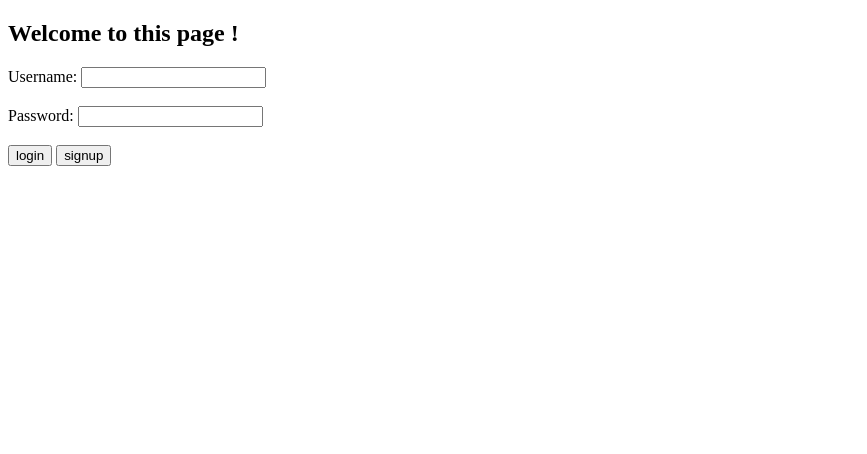
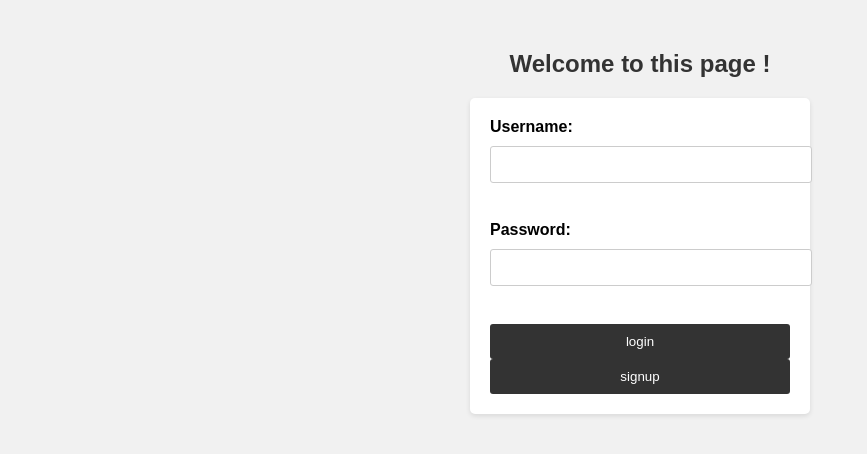
Before and after one commit to VasVarouhas/SimpleUserAuthentication, a website: page index.html in a window 1280 px wide. Shown: the whole page, without its empty margins (0-867 px from the left). Drawn offline with Linux system fonts and the light colour scheme.

Commit message:
Update index.html

```diff
--- a/index.html
+++ b/index.html
@@ -7,7 +7,7 @@
     <meta name="viewport" content="width=device-width, initial-scale=1.0">
     <title>Welcome !</title>
 
-
+ <link rel="stylesheet" href="static/styles/indexStyle.css">
 
 
 </head>
```
